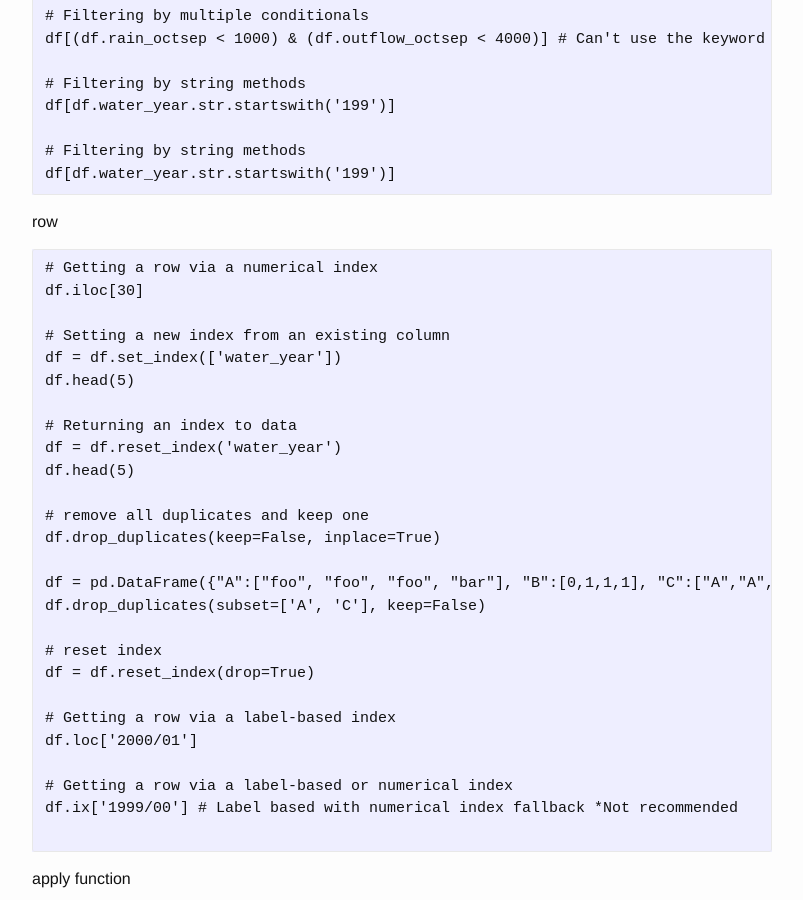
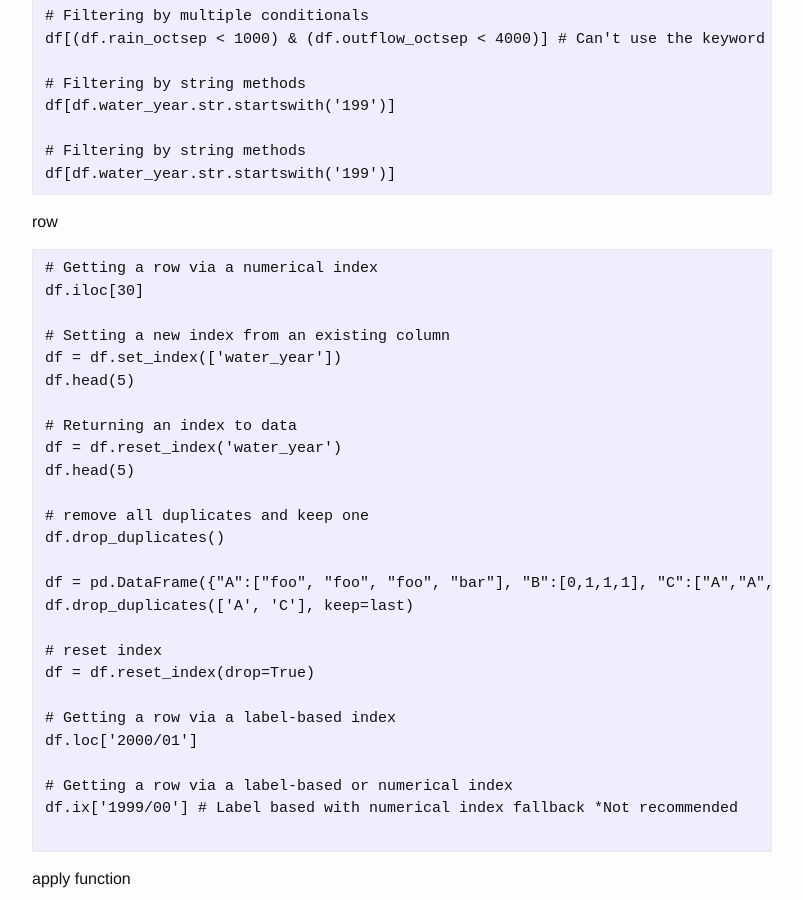
Before and after one commit to josephstalin117/josephstalin117.github.io, a Jekyll site: the page built from _posts/2018-3-13-pandas.markdown, in a window 1280 px wide and 900 px high, scrolled down 1079 px. Shown: the whole window, without its empty margins (238-1041 px from the left). Built offline with Jekyll 4.4.1, drawn with Linux system fonts in a browser that asks for light colours.

Commit message:
edit pandas error

```diff
--- a/_posts/2018-3-13-pandas.markdown
+++ b/_posts/2018-3-13-pandas.markdown
@@ -71,10 +71,10 @@ df = df.reset_index('water_year')
 df.head(5)
 
 # remove all duplicates and keep one
-df.drop_duplicates(keep=False, inplace=True)
+df.drop_duplicates()
 
 df = pd.DataFrame({"A":["foo", "foo", "foo", "bar"], "B":[0,1,1,1], "C":["A","A","B","A"]})
-df.drop_duplicates(subset=['A', 'C'], keep=False)
+df.drop_duplicates(['A', 'C'], keep=last)
 
 # reset index
 df = df.reset_index(drop=True)
```
